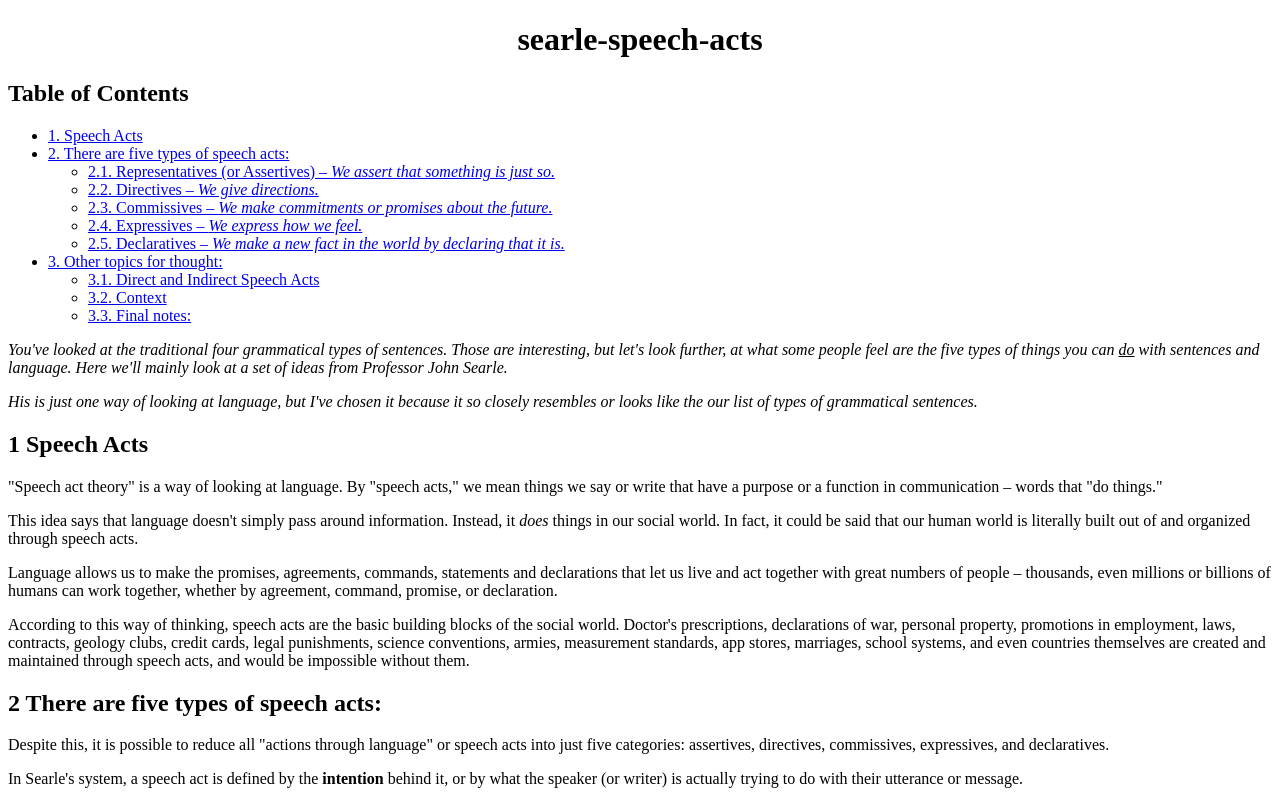
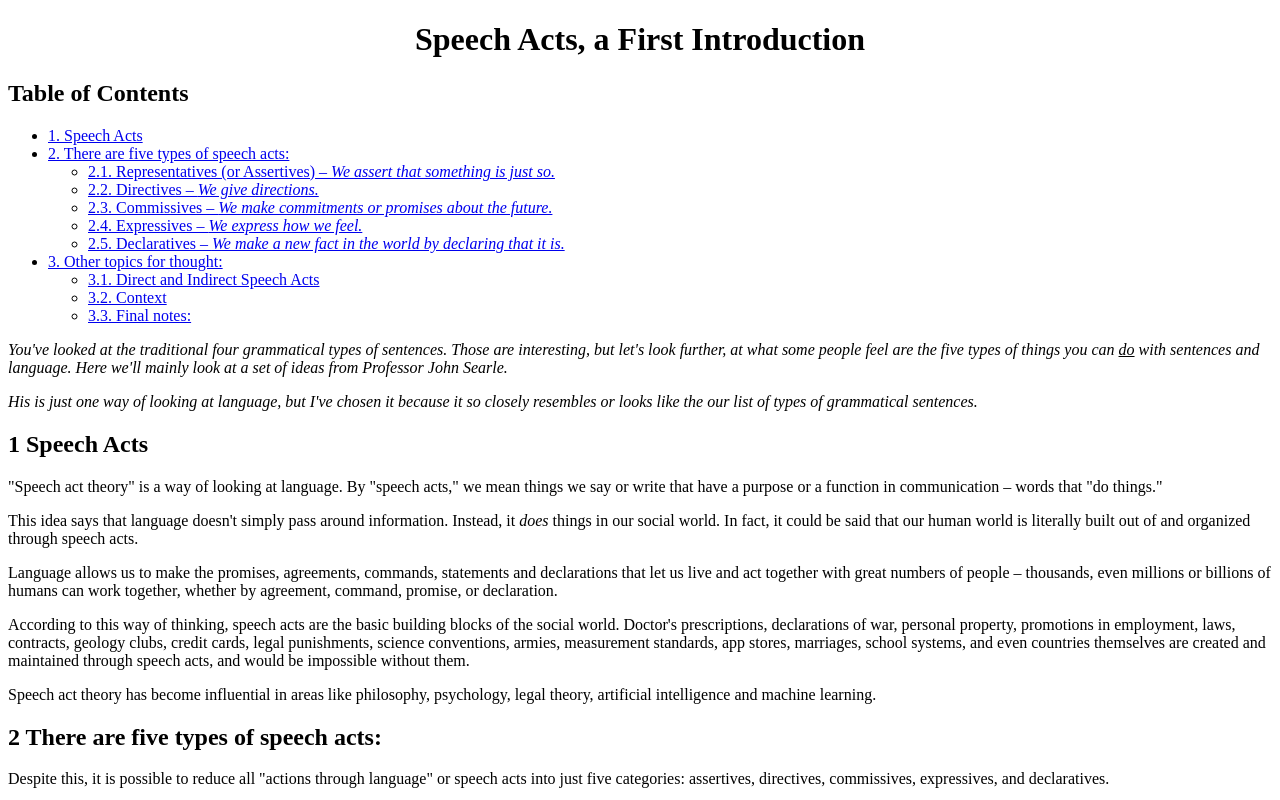
Before and after one commit to malloryerik/malloryerik.github.io, a plain HTML site: page index.html in a window 1280 px wide. Shown: the top 800 px of the page. Drawn offline with Linux system fonts and the light colour scheme.

Commit message:
added a short paragraph

```diff
--- a/index.html
+++ b/index.html
@@ -7,7 +7,7 @@
 	<!-- 2016-07-14 Thu 11:59 -->
 	<meta  http-equiv="Content-Type" content="text/html;charset=utf-8" />
 	<meta  name="generator" content="Org-mode" />
-	<meta  name="author" content="Mallory Margueron" />
+	<meta  name="author" content="MalloryErik" />
 	<style type="text/css">
 	 <!--/*--><![CDATA[/*><!--*/
 	 .title  { text-align: center; }
@@ -137,7 +137,7 @@
     </head>
     <body>
 	<div id="content">
-	    <h1 class="title">searle-speech-acts</h1>
+	    <h1 class="title">Speech Acts, a First Introduction</h1>
 	    <div id="table-of-contents">
 		<h2>Table of Contents</h2>
 		<div id="text-table-of-contents">
@@ -188,6 +188,9 @@ Language allows us to make the promises, agreements, commands, statements and de
 
 		    <p>
 According to this way of thinking, speech acts are the basic building blocks of the social world. Doctor's prescriptions, declarations of war, personal property, promotions in employment, laws, contracts, geology clubs, credit cards, legal punishments, science conventions, armies, measurement standards, app stores, marriages, school systems, and even countries themselves are created and maintained through speech acts, and would be impossible without them.
+		    </p>
+		    <p>
+Speech act theory has become influential in areas like philosophy, psychology, legal theory, artificial intelligence and machine learning.
 		    </p>
 		</div>
 	    </div>
```
